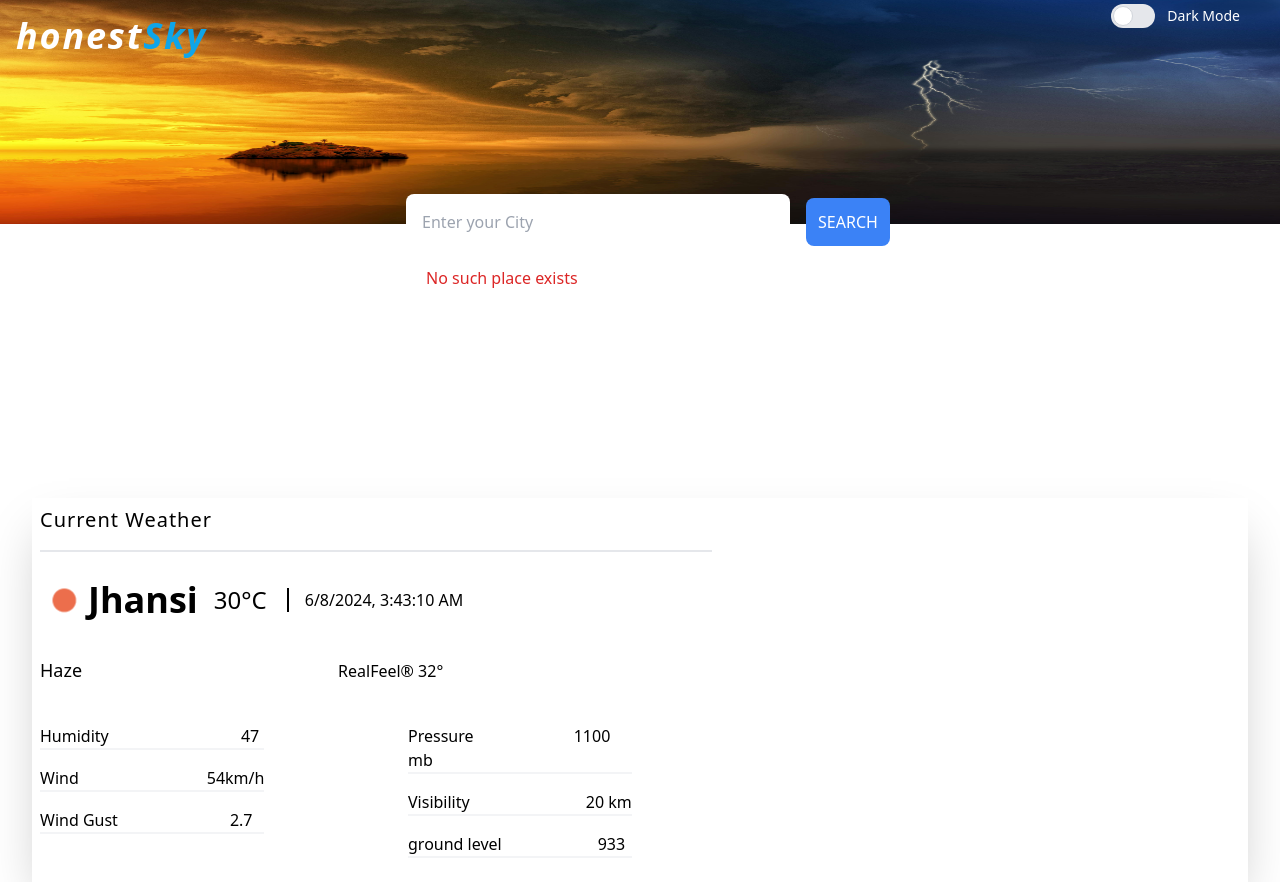
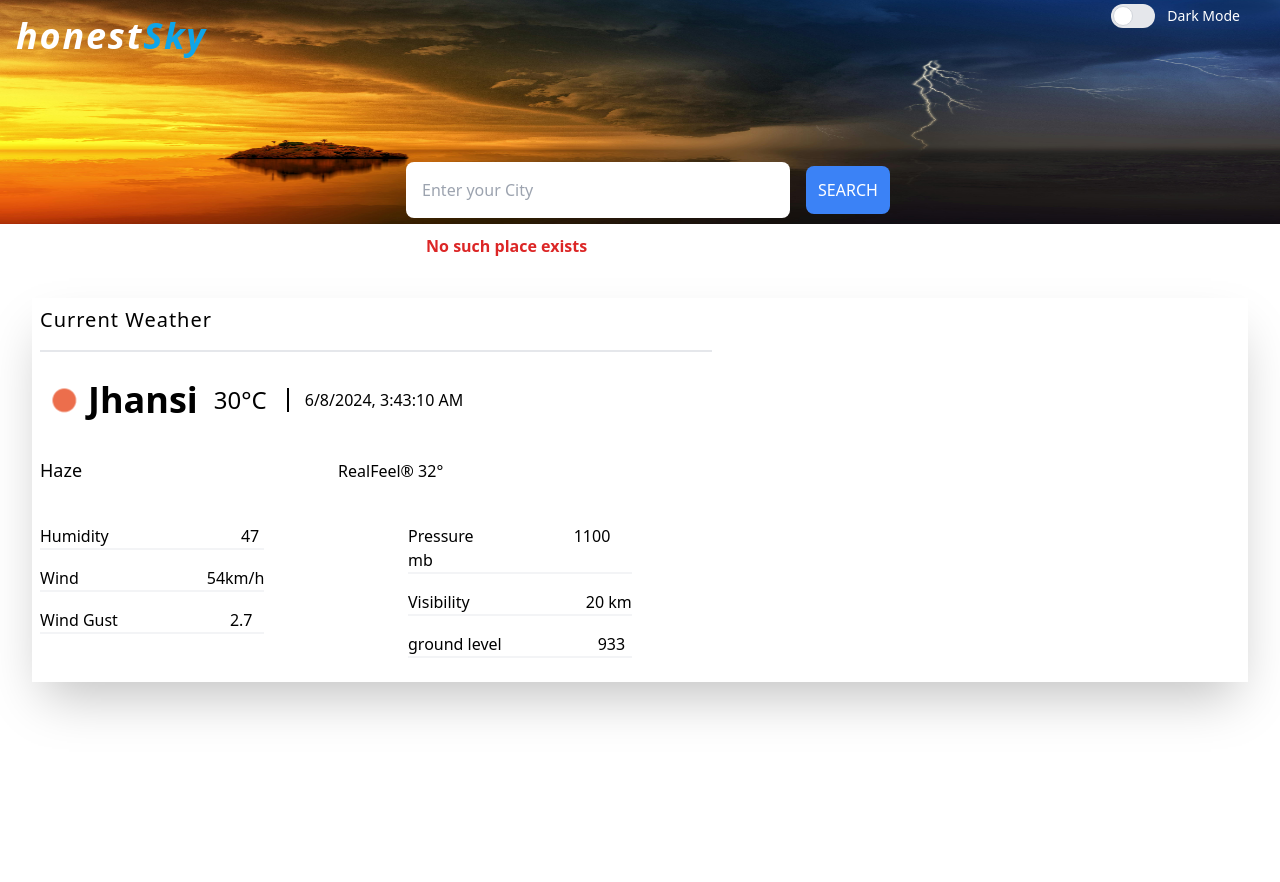
Before and after one commit to ayush-ac7/honestSky, a React (Vite) app: page / in a window 1280 px wide. Both pictures are taken after typing "Sample" into the empty fields and a click on the button "SEARCH". After the commit the page ends 800 px from the top, so only its background shows below. Built offline with nearby package versions, Linux system fonts and the light colour scheme; no server answers.

Commit message:
added darkmode config

```diff
--- a/src/components/SearchBox.jsx
+++ b/src/components/SearchBox.jsx
@@ -7,6 +7,7 @@ const SearchBox = ({ updateInfo }) => {
 
   let getWeatherInfo = async () => {
     try {
+      //fetching the openweatherAPI
       let data = await fetch(
         `${API_URL}?q=${city}&appid=${API_KEY}&units=metric`
       );
@@ -17,10 +18,13 @@ const SearchBox = ({ updateInfo }) => {
         city: city,
         temp: json.main.temp,
         humidity: json.main.humidity,
-        feelslike: json.main.feels_like,
+        feelsLike: json.main.feels_like,
         weather: json.weather[0].description,
         wind: json.wind.speed,
         gust: json.wind.gust,
+        visibility: json.visibility,
+        pressure: json.main.pressure,
+        grndlvl: json.main.grnd_level,
       };
       return result;
     } catch (err) {
@@ -39,27 +43,32 @@ const SearchBox = ({ updateInfo }) => {
       let newInfo = await getWeatherInfo();
       updateInfo(newInfo);
       console.log(city);
+      setError("");
     } catch {
       setError(true);
     }
   };
 
-  return (
+
+
+  return   (
     <div className="flex justify-center items-center">
       <form onSubmit={handleSubmit}>
         <input
           type="text"
-          className="relative top-40 w-96 p-4 rounded-lg"
+          className="relative top-32 w-96 p-4 rounded-lg dark:text-gray-50 dark:bg-gray-900"
           placeholder="Enter your City"
           value={city}
           onChange={handleChange}
           required
         />
-        <button className="relative top-40 left-4 p-3 rounded-lg bg-blue-500 hover:opacity-90 text-white">
+        <button className="relative top-32 left-4 p-3 rounded-lg bg-blue-500 hover:opacity-90 text-white dark:bg-gray-900">
           SEARCH
         </button>
         {error && (
-          <p className="text-red-600 mx-5 mt-44">No such place exists</p>
+          <p className="text-red-600 font-semibold absolute mx-5 mt-36 dark:bg-gray-900">
+            No such place exists
+          </p>
         )}
       </form>
     </div>
--- a/tailwind.config.js
+++ b/tailwind.config.js
@@ -4,6 +4,7 @@ export default {
     "./index.html",
     "./src/**/*.{js,jsx}",
   ],
+  darkMode: "class",
   theme: {
     extend: {},
   },
```
